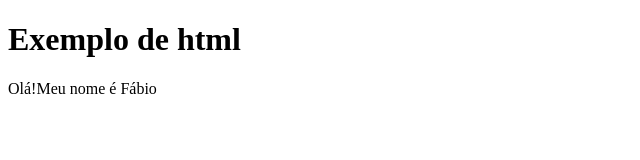
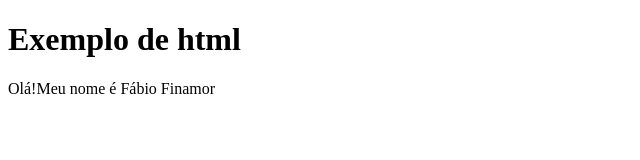
Before and after one commit to fabiofinamor/dcc121-teste1, a plain HTML site: page index.html in a window 1280 px wide. Shown: the full height of the page, 0-640 px from the left. Drawn offline with Linux system fonts and the light colour scheme.

Commit message:
Adiciona sobrenome

```diff
--- a/index.html
+++ b/index.html
@@ -6,7 +6,7 @@
   </head>
   <body>
     <h1> Exemplo de html</h1>
-    <p>Olá!Meu nome é Fábio</p>
+    <p>Olá!Meu nome é Fábio Finamor</p>
 
   </body>
 </html>
```
